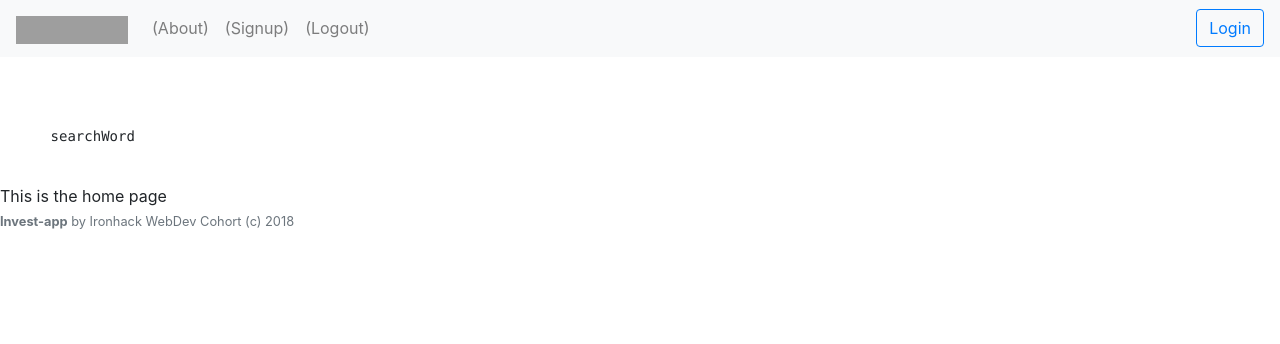
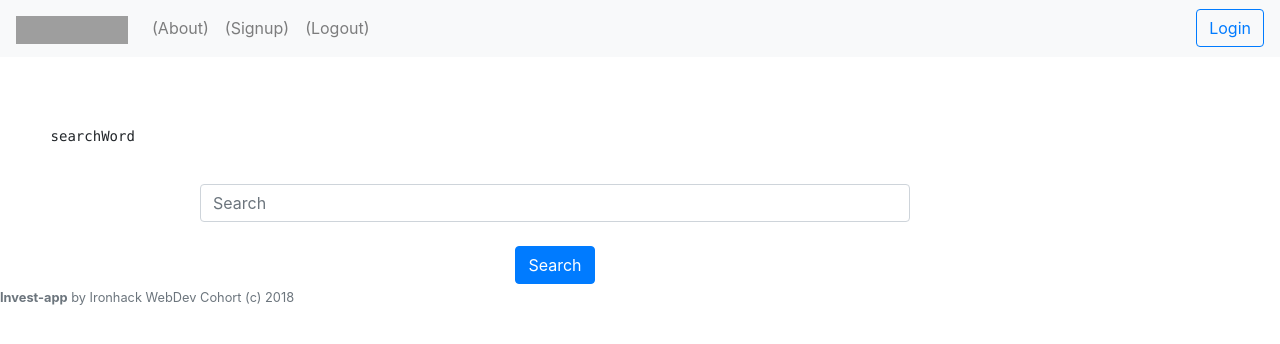
Before and after one commit to binary-option/invest-app, a Vue app in the folder client/: page / in a window 1280 px wide. Shown: the top 344 px of the page. Built offline with nearby package versions, Linux system fonts and the light colour scheme; grey boxes are pictures that could not be loaded; a web font is replaced by a local one.

Commit message:
search bar in a new page and not in the navbar

```diff
--- a/client/src/components/NavBar.vue
+++ b/client/src/components/NavBar.vue
@@ -46,12 +46,6 @@
         <b-dropdown-item href="/login" @click="logout">Logout</b-dropdown-item>
       </b-nav-item-dropdown>
 
-
-      <b-nav-form>
-        <b-form-input  class="mr-sm-2" type="text"  v-model="$root.searchWord" placeholder="Search"/>
-        <b-button class="my-2 my-sm-0" type="submit" variant="primary"  @click.prevent="search">Search</b-button>
-      </b-nav-form>
-
     </b-navbar-nav>
 
   </b-collapse>
@@ -77,9 +71,6 @@ export default {
       logout();
       this.$root.user = null;
       this.$router.push("/login");
-    },
-    search() {
-      this.$router.push("/search");
     }
   }
 };
--- a/client/src/views/Home.vue
+++ b/client/src/views/Home.vue
@@ -1,12 +1,26 @@
 <template>
-  <div class="home">
-    This is the home page
+<div class="container text-center row justify-content-md-center">
 
+
+  <div class="col-lg-8 col-sm-6 ">
+    <b-form>
+        <b-form-input  type="text"  v-model="$root.searchWord" placeholder="Search"/>
+         <br>
+
+        <b-button  type="submit" variant="primary"  @click.prevent="search">Search</b-button>
+
+    </b-form>
+  </div>
   </div>
 </template>
 
 <script>
 export default {
-  name: "home"
+  name: "home",
+  methods: {
+    search() {
+      this.$router.push("/search");
+    }
+  }
 };
 </script>
--- a/client/src/views/Search.vue
+++ b/client/src/views/Search.vue
@@ -1,6 +1,8 @@
 <template>
 <div><pre>{{allResults}}</pre>
-<h2>This is the search page</h2>
+
+
+<h2>This is the search portfolios page</h2>
 </div>
 </template>
 
@@ -11,6 +13,7 @@ import { getAllPortfolios } from "../api";
 export default {
   data() {
     return {
+      word: "",
       allResults: []
     };
   },
@@ -43,7 +46,7 @@ export default {
     //using this or not?
     const word = this.$root.searchWord;
     this.searchByWord(word).then(results => (this.allResults = results));
-    console.log(this.allResults);
+    this.$root.searchWord = "";
   }
 };
 </script>
```
